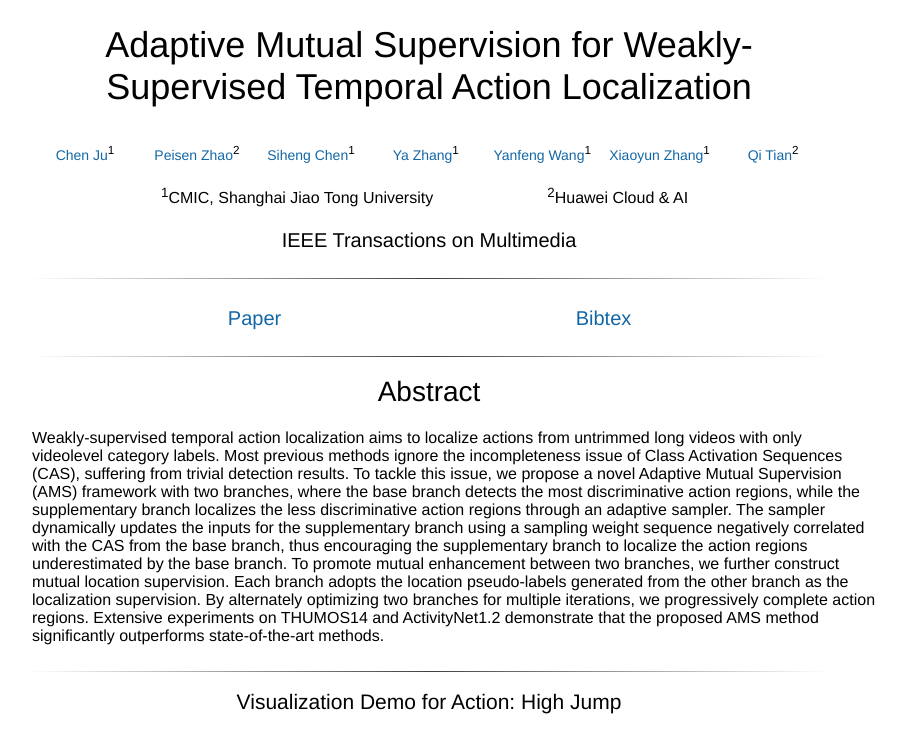
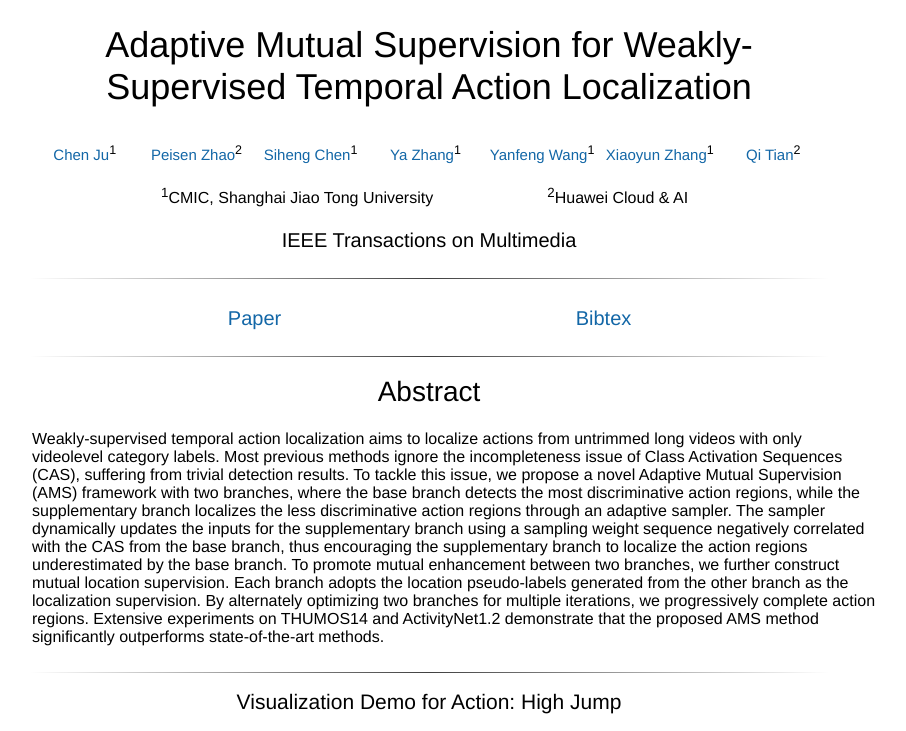
Before and after one commit to ju-chen/Voide1220.github.io, a Jekyll site: the page adapter/index.html, which Jekyll copies as it is, in a window 1280 px wide. Shown: the top 731 px of the page, without its empty margins (211-1117 px from the left). Built offline with Jekyll 4.4.1, drawn with Linux system fonts in a browser that asks for light colours; some web fonts are replaced; grey boxes are pictures that could not be loaded.

Commit message:
Update index.html

```diff
--- a/adapter/index.html
+++ b/adapter/index.html
@@ -176,37 +176,37 @@
             <tbody><tr>
                     <td align="center" width="160px">
               <center>
-                <span style="font-size:14px"><a href="https://ju-chen.github.io/">Chen Ju</a><sup>1</sup></span>
+                <span style="font-size:15px"><a href="https://ju-chen.github.io/">Chen Ju</a><sup>1</sup></span>
                 </center>
                 </td>
                     <td align="center" width="160px">
               <center>
-                <span style="font-size:14px"><a href="https://scholar.google.com.hk/citations?user=hCr8Km8AAAAJ&hl=zh-CN">Peisen Zhao</a><sup>2</sup></span>
+                <span style="font-size:15px"><a href="https://scholar.google.com.hk/citations?user=hCr8Km8AAAAJ&hl=zh-CN">Peisen Zhao</a><sup>2</sup></span>
                 </center>
                 </td>
                     <td align="center" width="160px">
               <center>
-                <span style="font-size:14px"><a href="https://siheng-chen.github.io/">Siheng Chen</a><sup>1</sup></span>
+                <span style="font-size:15px"><a href="https://siheng-chen.github.io/">Siheng Chen</a><sup>1</sup></span>
                 </center>
                 </td>
                     <td align="center" width="160px">
 	            <center>
-                <span style="font-size:14px"><a href="https://mediabrain.sjtu.edu.cn/yazhang/">Ya Zhang</a><sup>1</sup></span>
+                <span style="font-size:15px"><a href="https://mediabrain.sjtu.edu.cn/yazhang/">Ya Zhang</a><sup>1</sup></span>
                 </center>
 		            </td>
                     <td align="center" width="160px">
               <center>
-                <span style="font-size:14px"><a href="https://mediabrain.sjtu.edu.cn/members/">Yanfeng Wang</a><sup>1</sup></span>
+                <span style="font-size:15px"><a href="https://mediabrain.sjtu.edu.cn/members/">Yanfeng Wang</a><sup>1</sup></span>
                 </center>
 		            </td>
                     <td align="center" width="160px">
               <center>
-                <span style="font-size:14px"><a href="https://mediabrain.sjtu.edu.cn/members/">Xiaoyun Zhang</a><sup>1</sup></span>
+                <span style="font-size:15px"><a href="https://mediabrain.sjtu.edu.cn/members/">Xiaoyun Zhang</a><sup>1</sup></span>
                 </center>
                 </td>
                     <td align="center" width="160px">
               <center>
-                <span style="font-size:14px"><a href="https://scholar.google.com.hk/citations?user=61b6eYkAAAAJ&hl=zh-CN">Qi Tian</a><sup>2</sup></span>
+                <span style="font-size:15px"><a href="https://scholar.google.com.hk/citations?user=61b6eYkAAAAJ&hl=zh-CN">Qi Tian</a><sup>2</sup></span>
                 </center>
             </tr>
 
```
